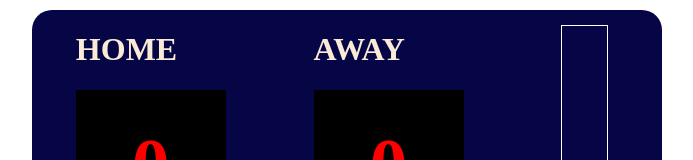
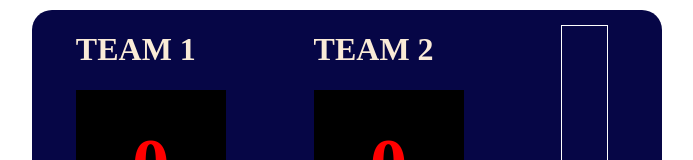
Before and after one commit to muhammadburhanuddin2004/scoreboard, a website built with Vite: page index.html in a window 1280 px wide. Shown: the top 160 px of the page, without its empty margins (293-986 px from the left). Built offline with nearby package versions, Linux system fonts and the light colour scheme.

Commit message:
updated scoreboard headers

```diff
--- a/index.html
+++ b/index.html
@@ -7,7 +7,7 @@
 <body>
     <div class="container">
         <div>
-            <h1>HOME</h1>
+            <h1>TEAM 1</h1>
             <div class="black">
                 <h2 id="homeScore">0</h2>
             </div>
@@ -16,7 +16,7 @@
             <button onclick=" plusThreeHome()">+3</button>
         </div>
         <div>
-            <h1>AWAY</h1>
+            <h1>TEAM 2</h1>
             <div class="black">
                 <h2 id="guestScore">0</h2>
             </div>
```
